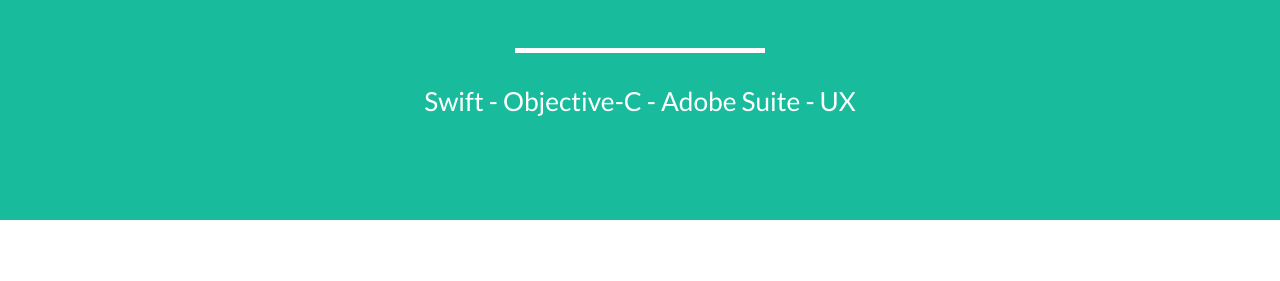
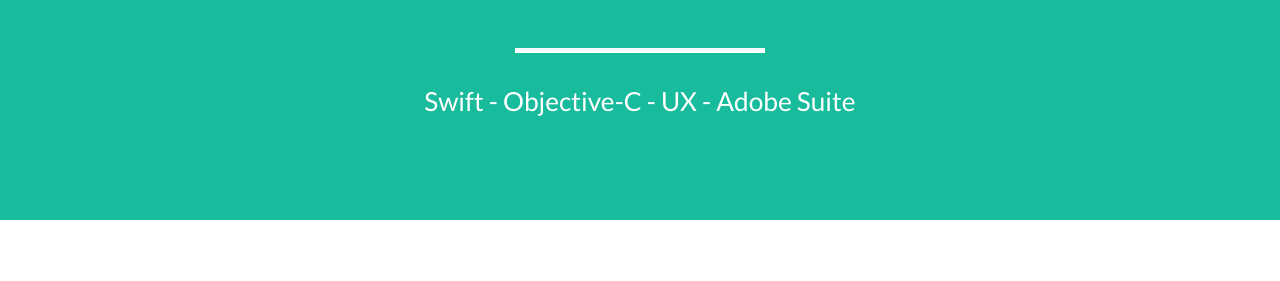
Before and after one commit to andrewcar/andrewcar.github.io, a Jekyll site: the page built from index.html, in a window 1280 px wide and 900 px high, scrolled down 380 px. Shown: the part 175-456 px from the top of the window. Built offline with Jekyll 4.4.1, drawn with Linux system fonts in a browser that asks for light colours.

```diff
--- a/_config.yml
+++ b/_config.yml
@@ -3,7 +3,7 @@ title: Andrew Carvajal
 email: andrew@appdrew.com
 url: appdrew.com
 description: "A New York based iOS developer building in Swift and Objective-C."
-skills: "Swift - Objective-C - Adobe Suite - UX"
+skills: "Swift - Objective-C - UX - Adobe Suite"
 meta_author: LastName FirstName
 
 # Google webmaster tools
```
